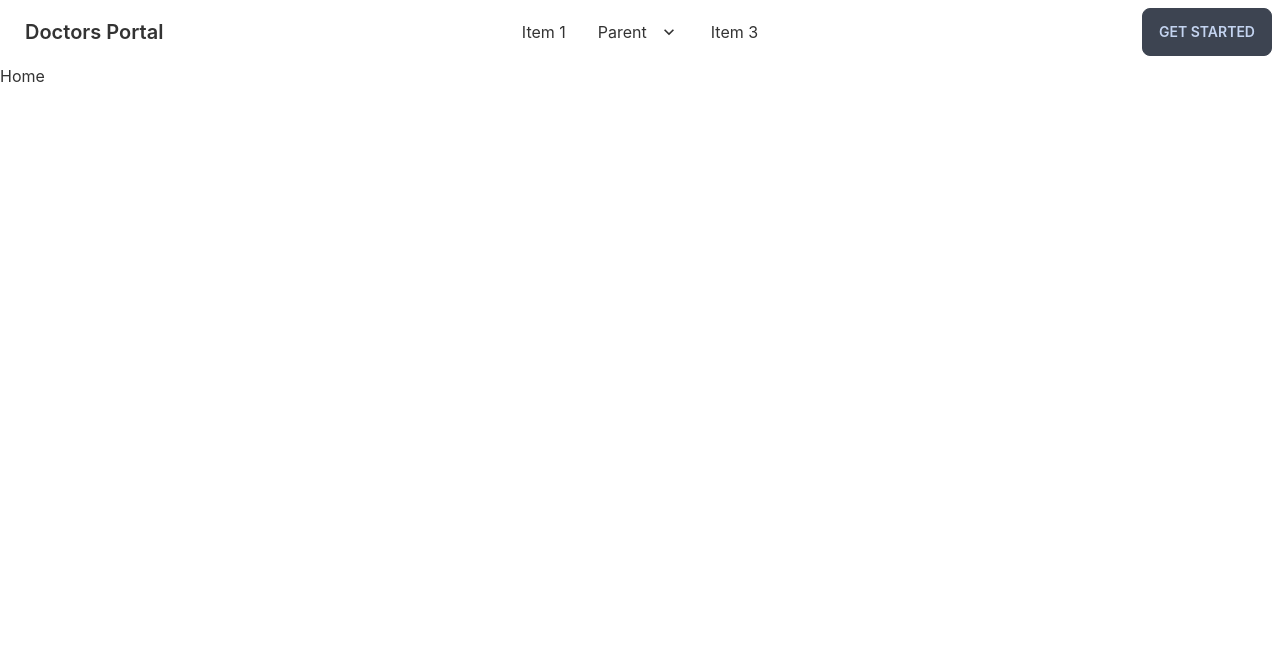
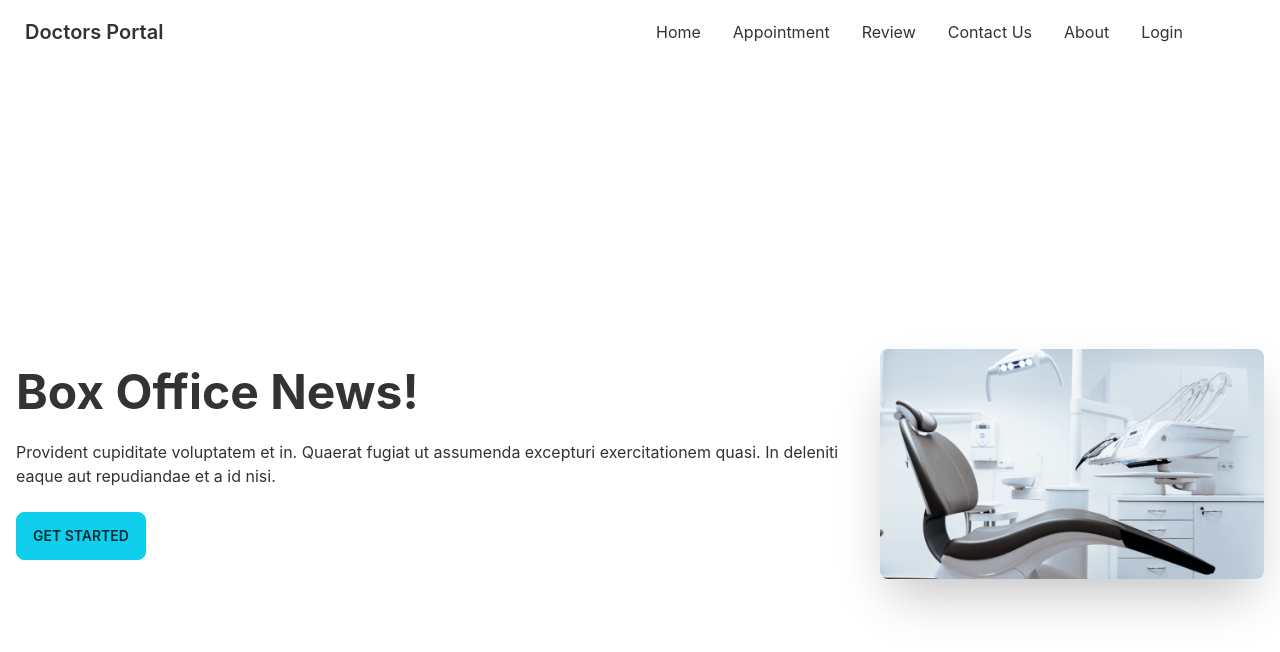
Before and after one commit to SJMormo/doctors-portal-client, a React (Create React App) app: page / in a window 1280 px wide. Shown: the top 652 px of the page. Built offline with nearby package versions, Linux system fonts and the light colour scheme.

Commit message:
banner added

```diff
--- a/src/App.js
+++ b/src/App.js
@@ -2,6 +2,7 @@ import { Route, Routes } from 'react-router-dom';
 import './App.css';
 import About from './Pages/About/About';
 import Home from './Pages/Home/Home';
+import Login from './Pages/Login/Login';
 import Navbar from './Pages/Shared/Navbar';
 
 function App() {
@@ -10,7 +11,8 @@ function App() {
       <Navbar></Navbar>
       <Routes>
         <Route path="/" element={<Home />} />
-        <Route path="about" element={<About />} />
+        <Route path="/about" element={<About />} />
+        <Route path="/login" element={<Login />} />
       </Routes>
     </div>
   );
--- /dev/null
+++ b/src/Pages/Home/Banner.js
@@ -0,0 +1,19 @@
+import React from 'react';
+import chair from '../../assets/images/chair.png';
+
+const Banner = () => {
+    return (
+        <div class="hero min-h-screen">
+            <div class="hero-content flex-col lg:flex-row-reverse">
+                <img src={chair} class="max-w-sm rounded-lg shadow-2xl" />
+                <div>
+                    <h1 class="text-5xl font-bold">Box Office News!</h1>
+                    <p class="py-6">Provident cupiditate voluptatem et in. Quaerat fugiat ut assumenda excepturi exercitationem quasi. In deleniti eaque aut repudiandae et a id nisi.</p>
+                    <button class="btn btn-primary">Get Started</button>
+                </div>
+            </div>
+        </div>
+    );
+};
+
+export default Banner;
--- a/src/Pages/Home/Home.js
+++ b/src/Pages/Home/Home.js
@@ -1,9 +1,10 @@
 import React from 'react';
+import Banner from './Banner';
 
 const Home = () => {
     return (
         <div>
-            <h2>Home</h2>
+            <Banner />
         </div>
     );
 };
--- /dev/null
+++ b/src/Pages/Login/Login.js
@@ -0,0 +1,11 @@
+import React from 'react';
+
+const Login = () => {
+    return (
+        <div>
+            <h1>This is login</h1>
+        </div>
+    );
+};
+
+export default Login;
--- a/src/Pages/Shared/Navbar.js
+++ b/src/Pages/Shared/Navbar.js
@@ -1,6 +1,15 @@
 import React from 'react';
+import { Link } from 'react-router-dom';
 
 const Navbar = () => {
+    const manuItems = <>
+        <li><Link to={"/"}>Home</Link ></li>
+        <li><Link to={"/appointment"}>Appointment</Link ></li>
+        <li><Link to={"/review"}>Review</Link ></li>
+        <li><Link to={"/contact"}>Contact Us</Link ></li>
+        <li><Link to={"/about"}>About</Link ></li>
+        <li><Link to={"/login"}>Login</Link ></li>
+    </>
     return (
         <div class="navbar bg-base-100">
             <div class="navbar-start">
@@ -9,40 +18,15 @@ const Navbar = () => {
                         <svg xmlns="http://www.w3.org/2000/svg" class="h-5 w-5" fill="none" viewBox="0 0 24 24" stroke="currentColor"><path stroke-linecap="round" stroke-linejoin="round" stroke-width="2" d="M4 6h16M4 12h8m-8 6h16" /></svg>
                     </label>
                     <ul tabindex="0" class="menu menu-compact dropdown-content mt-3 p-2 shadow bg-base-100 rounded-box w-52">
-                        <li><a>Item 1</a></li>
-                        <li tabindex="0">
-                            <a class="justify-between">
-                                Parent
-                                <svg class="fill-current" xmlns="http://www.w3.org/2000/svg" width="24" height="24" viewBox="0 0 24 24"><path d="M8.59,16.58L13.17,12L8.59,7.41L10,6L16,12L10,18L8.59,16.58Z" /></svg>
-                            </a>
-                            <ul class="p-2">
-                                <li><a>Submenu 1</a></li>
-                                <li><a>Submenu 2</a></li>
-                            </ul>
-                        </li>
-                        <li><a>Item 3</a></li>
+                        {manuItems}
                     </ul>
                 </div>
                 <a class="btn btn-ghost normal-case text-xl">Doctors Portal</a>
             </div>
             <div class="navbar-center hidden lg:flex">
                 <ul class="menu menu-horizontal p-0">
-                    <li><a>Item 1</a></li>
-                    <li tabindex="0">
-                        <a>
-                            Parent
-                            <svg class="fill-current" xmlns="http://www.w3.org/2000/svg" width="20" height="20" viewBox="0 0 24 24"><path d="M7.41,8.58L12,13.17L16.59,8.58L18,10L12,16L6,10L7.41,8.58Z" /></svg>
-                        </a>
-                        <ul class="p-2">
-                            <li><a>Submenu 1</a></li>
-                            <li><a>Submenu 2</a></li>
-                        </ul>
-                    </li>
-                    <li><a>Item 3</a></li>
+                    {manuItems}
                 </ul>
-            </div>
-            <div class="navbar-end">
-                <a class="btn">Get started</a>
             </div>
         </div>
     );
```
